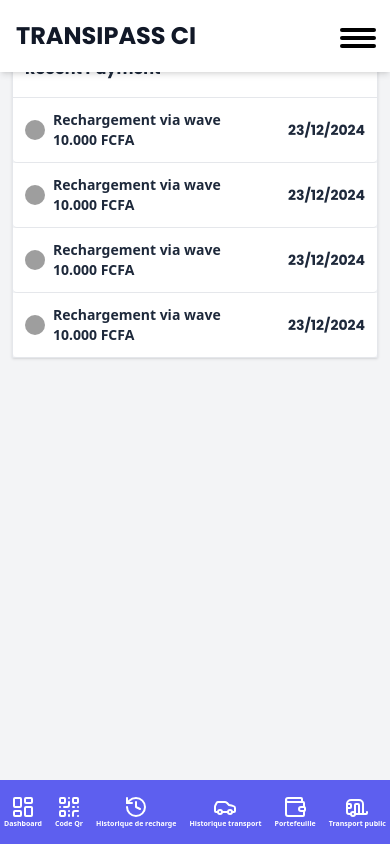
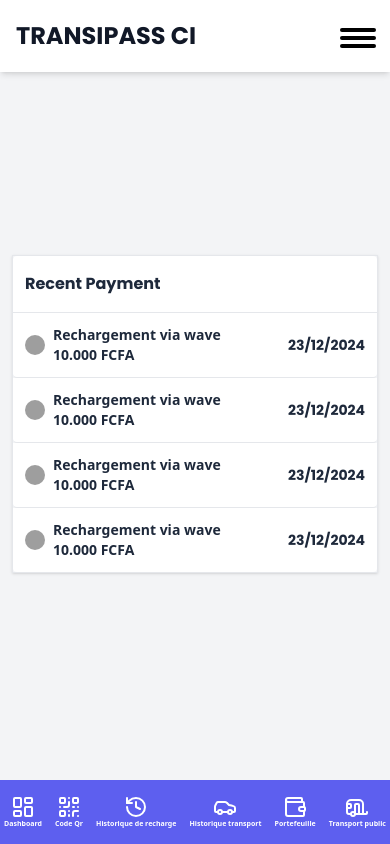
Before and after one commit to KingClxt/TRANSIPASS-, a React (Vite) app: page /dashboard/rechargement/historique in a window 390 px wide. Built offline with nearby package versions, Linux system fonts and the light colour scheme; grey boxes are pictures that could not be loaded; a web font is replaced by a local one.

Commit message:
edit JistoriqueContent file

```diff
--- a/src/components/Dashboard/RecentPayment.jsx
+++ b/src/components/Dashboard/RecentPayment.jsx
@@ -12,6 +12,7 @@ export const RecentPayment = ({isPortefeuil})=>{
                 <RecentPaymentItem price="10.000" titre="Rechargement via wave" />
                 <RecentPaymentItem price="10.000" titre="Rechargement via wave" />
                 <RecentPaymentItem price="10.000" titre="Rechargement via wave" />
+
             </div>
         </div>
     )
--- a/src/components/HistoriqueRecharge/ContentHistoriqueRecharge.jsx
+++ b/src/components/HistoriqueRecharge/ContentHistoriqueRecharge.jsx
@@ -4,7 +4,7 @@ import { RecentTrajets } from "../PublicTravel/RecentTrajets"
 
 export const ContentHistoriqueRecharge = ()=>{
     return (
-        <section className="flex items-start h-full my-10 sm:h-5/6 px-3 sm:px-10">
+        <section className="flex items-center sm:items-start h-full   my-10 sm:h-5/6 px-3 sm:px-10">
             <div className="w-full">
                 <RecentPayment isPortefeuil />
             </div>
```
